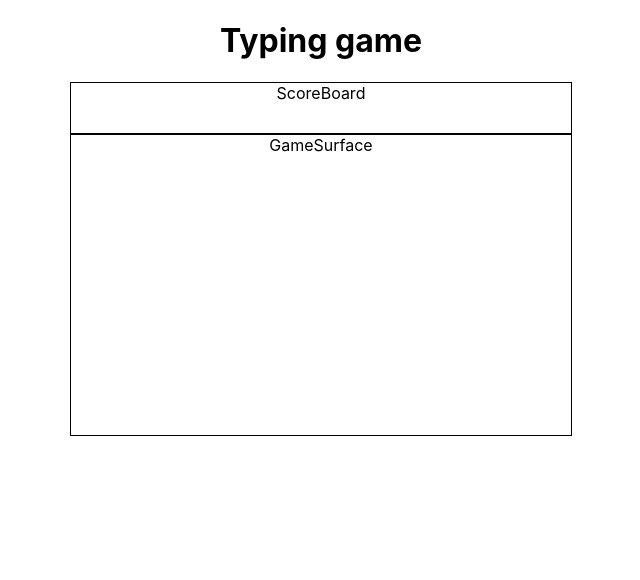
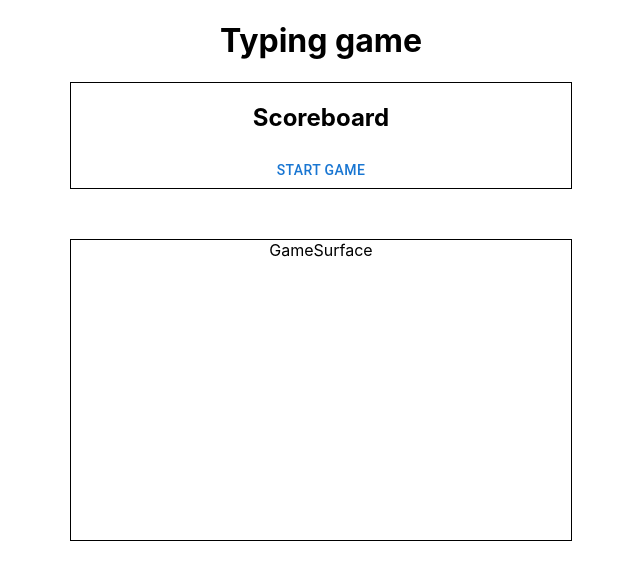
Before and after one commit to edmondklai/typing-game, a React (Create React App) app: page / in a window 1280 px wide. Shown: the top 580 px of the page, without its empty margins (319-959 px from the left). Built offline with nearby package versions, Linux system fonts and the light colour scheme.

Commit message:
feat(ScoreBoard): Add button to start the game

```diff
--- a/src/GameSurface.css
+++ b/src/GameSurface.css
@@ -2,4 +2,5 @@
   height: 300px;
   width: 500px;
   border: 1px black solid;
+  margin: 50px;
 }
--- a/src/ScoreBoard.css
+++ b/src/ScoreBoard.css
@@ -1,5 +1,4 @@
 .ScoreBoard {
-  height: 50px;
   width: 500px;
   border: 1px black solid;
 }
--- a/src/Scoreboard.tsx
+++ b/src/Scoreboard.tsx
@@ -1,12 +1,18 @@
+import { useState } from 'react';
 
+import Box from '@mui/material/Box';
+import StartGame from './StartGame';
 import './ScoreBoard.css';
 
+
 function ScoreBoard() {
+  const [gameStarted, setGameStarted] = useState(false);
 
   return (
-    <div className="ScoreBoard">
-      ScoreBoard
-    </div>
+    <Box className="ScoreBoard">
+      <h2>Scoreboard</h2>
+      {!gameStarted && <StartGame setGameStarted={setGameStarted} />}
+    </Box>
   )
 }
 
--- /dev/null
+++ b/src/StartGame.tsx
@@ -0,0 +1,21 @@
+import Box from '@mui/material/Box';
+import Button from '@mui/material/Button';
+
+type StartProps = {
+  setGameStarted: React.Dispatch<React.SetStateAction<boolean>>,
+}
+
+function Start({ setGameStarted }: StartProps): JSX.Element {
+  const handleStart = (): void => {
+    setGameStarted(true);
+  }
+
+  return (
+    <Box>
+      <Button onClick={handleStart}>Start Game</Button>
+    </Box>
+
+  )
+}
+
+export default Start;
```
